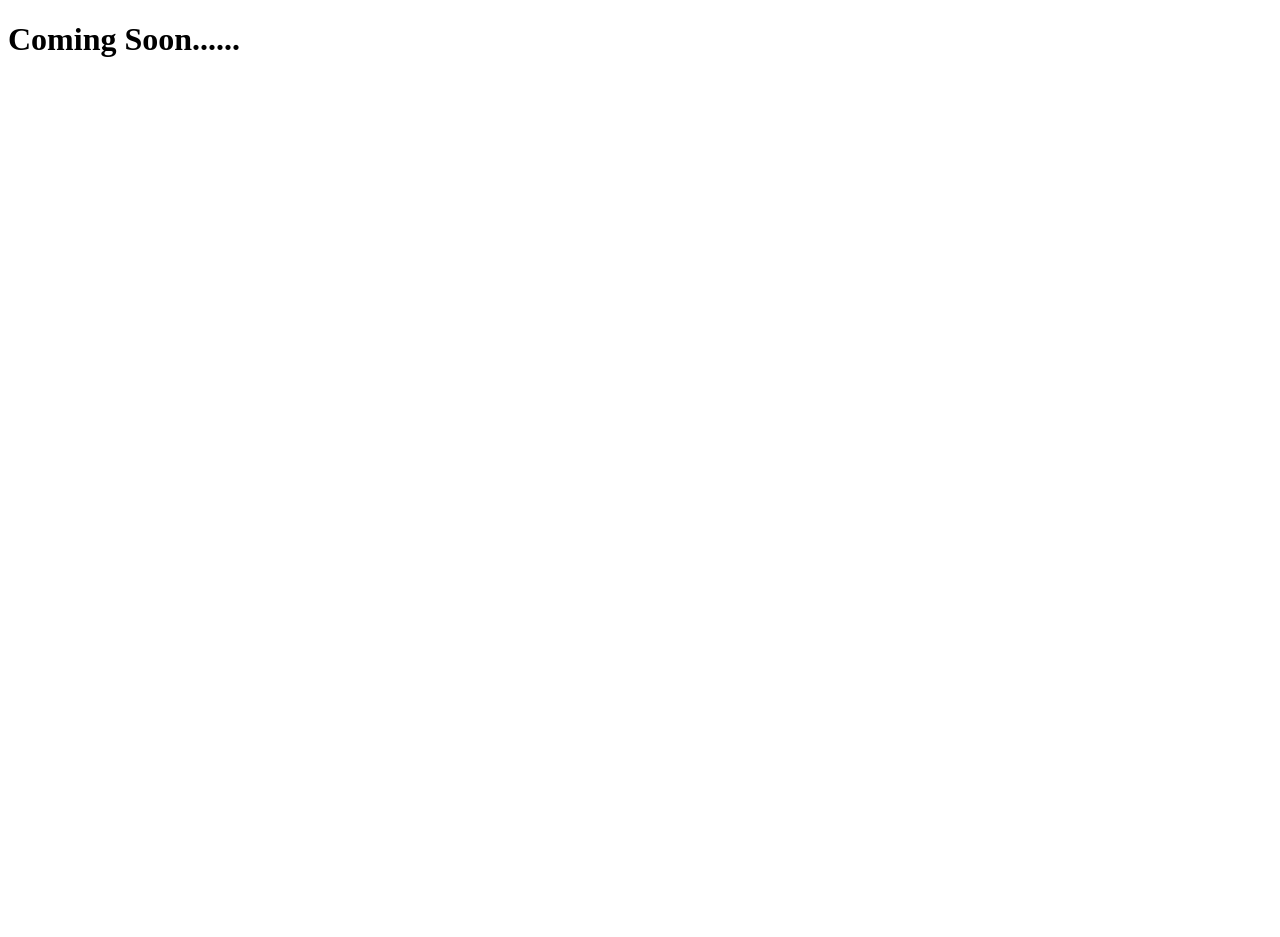
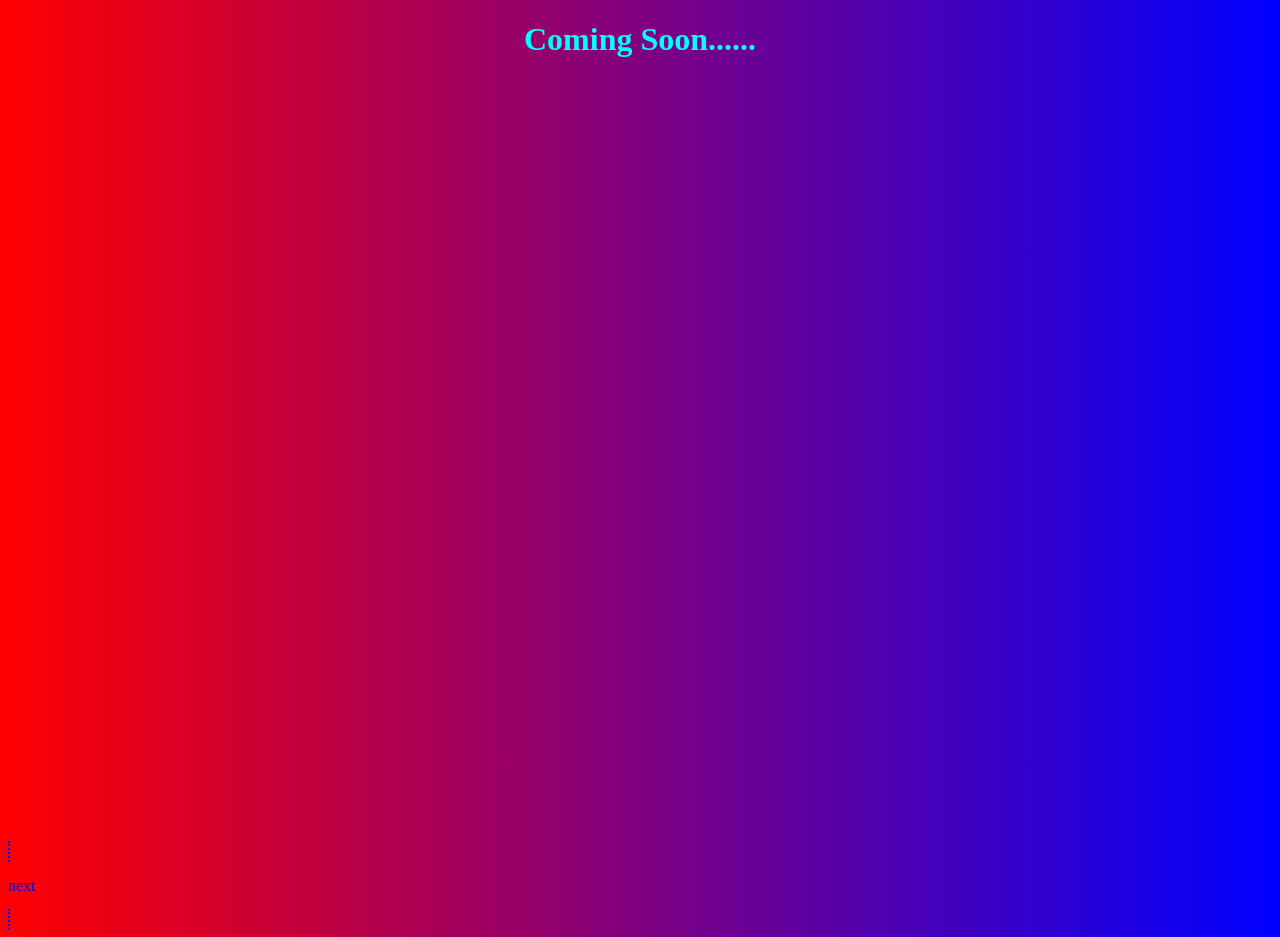
Before and after one commit to bhusallaxman22/my-apis, a plain HTML site: page index.html in a window 1280 px wide. Before the commit the page ends 800 px from the top, so only its background shows below. Drawn offline with Linux system fonts and the light colour scheme.

Commit message:
cool background

```diff
--- a/index.html
+++ b/index.html
@@ -5,5 +5,19 @@
 </head>
 <body>
 <h1>Coming Soon......</h1>
+<a href='#olla' style="text-decoration:none; border: 2px dotted; "><p>next</p></a>
+<style>
+    body {
+        background: linear-gradient(to right, red, blue);
+        position: flex;
+        flex: center;
+        justify-content: center;
+    }
+h1 {
+    height: 100vh;
+	text-align: center;
+    color: aqua;
+	}
+</style>
 </body>
 </html>
```
